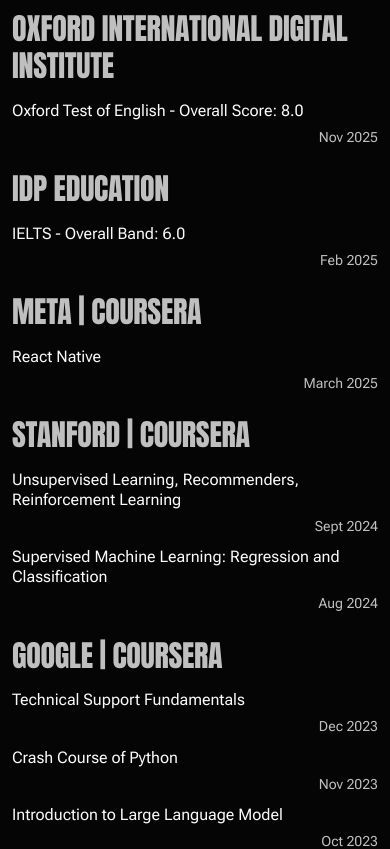
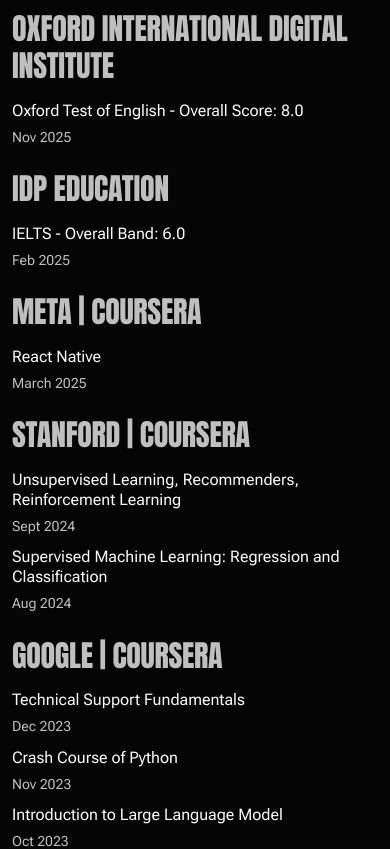
Before and after one commit to tariqahmaad/tariqahmad.dev, a Next.js app: page / in a window 390 px wide. Shown: the part 4720-5569 px from the top of the page. Built offline with nearby package versions, Linux system fonts and the light colour scheme.

Commit message:
fix: Adjust text alignment in Certifications component for improved readability on different screen sizes.

```diff
--- a/components/home/Certifications.tsx
+++ b/components/home/Certifications.tsx
@@ -146,7 +146,7 @@ const Certifications = () => {
                                                         </div>
                                                         <div className="sm:col-span-4">
                                                             <p
-                                                                className={`${mutedGradientClass} ${isCertHovered ? 'bg-left' : 'bg-right'} text-body-sm sm:text-body-base text-right`}
+                                                                className={`${mutedGradientClass} ${isCertHovered ? 'bg-left' : 'bg-right'} text-body-sm sm:text-body-base text-left sm:text-right`}
                                                             >
                                                                 {cert.date}
                                                             </p>
```
